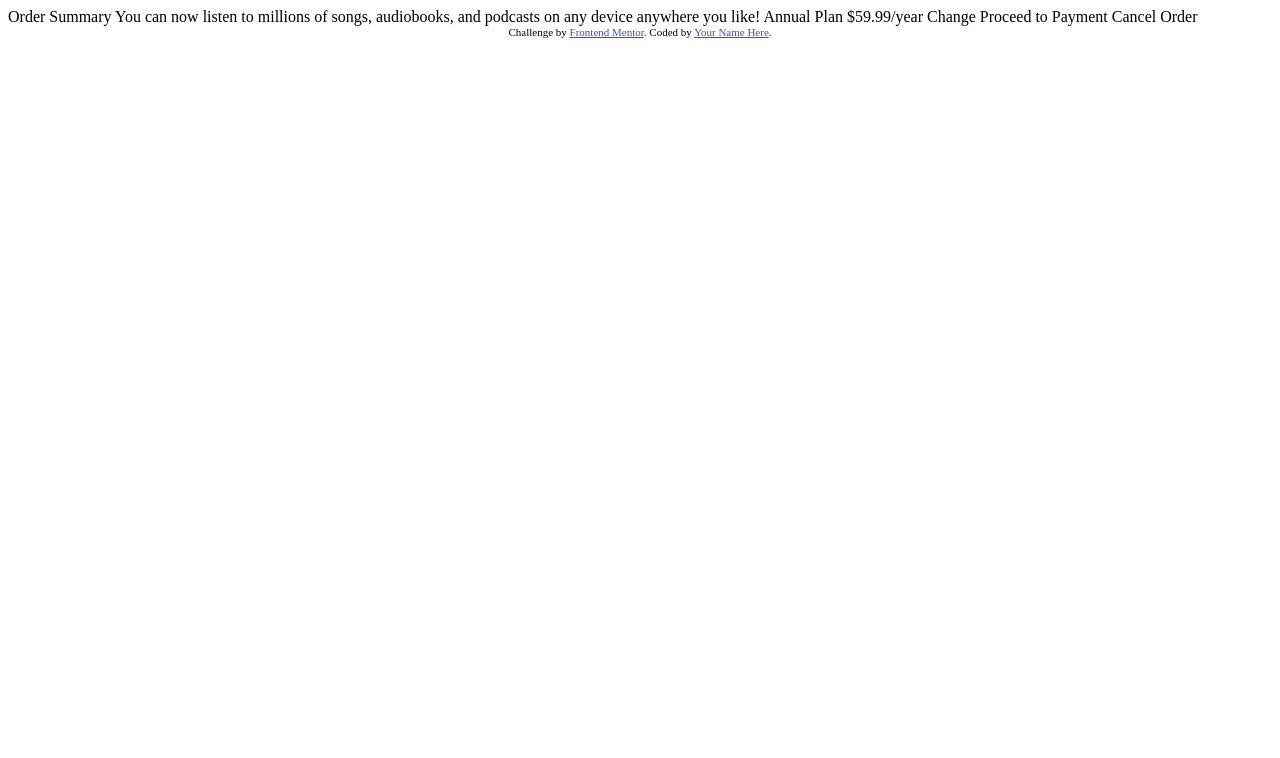
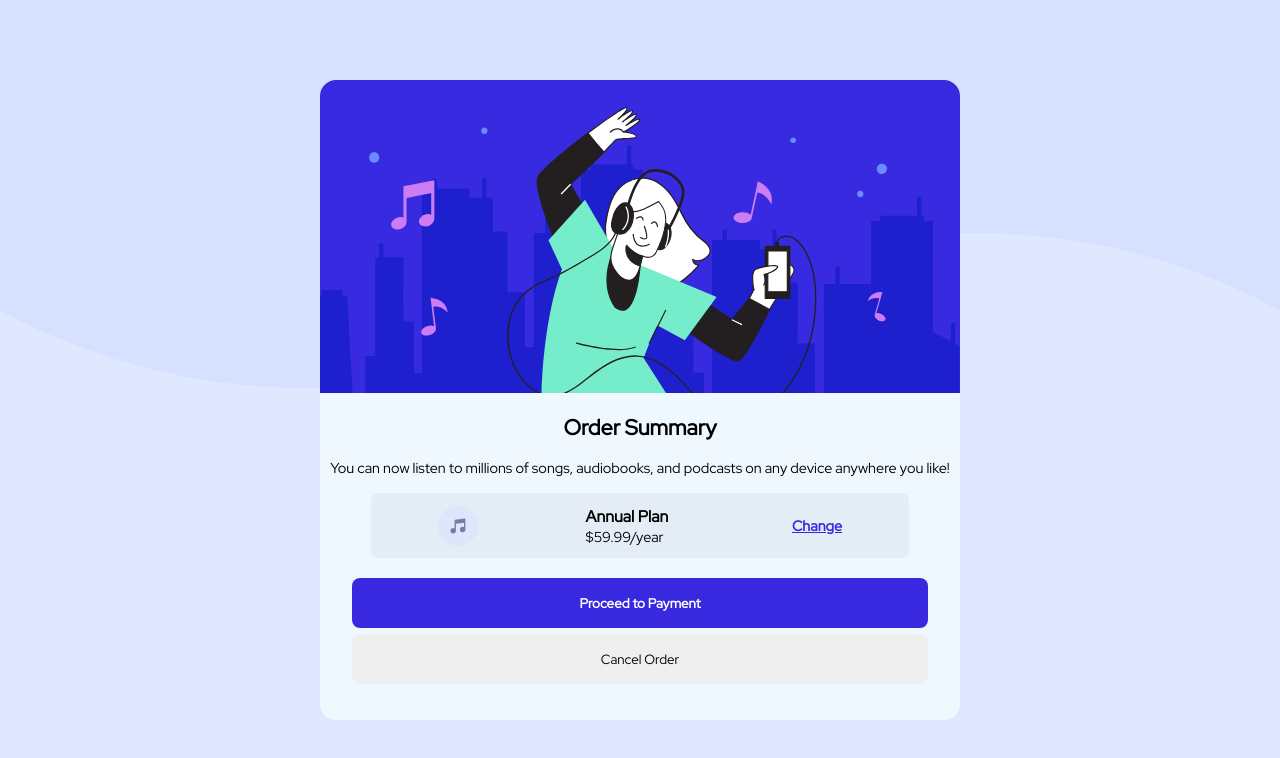
Before and after one commit to kristiansnts/order-summary-preview, a plain HTML site: page index.html in a window 1280 px wide. Drawn offline with Linux system fonts and the light colour scheme.

Commit message:
edit order plan

```diff
--- /dev/null
+++ b/css/styles.css
@@ -0,0 +1,99 @@
+* {
+    /* == CSS RESET == */
+    margin: 0;
+    padding: 0;
+
+    /* == Color Assets */
+    --bg-color: hsl(225, 100%, 94%);
+    --bg-color-button: hsl(245, 75%, 52%);
+    --bg-color-plan: hsla(224, 23%, 55%, .1);
+
+    /* Font Assets */
+    font-family: 'Red Hat Display', sans-serif;
+}
+
+body {
+    background-color: var(--bg-color);
+    background-image: url(../images/pattern-background-mobile.svg);
+    background-size: 100%;
+    background-repeat: no-repeat;
+    display: flex;
+    flex-direction: column;
+    min-height: 100vh;
+    align-items: center;
+    justify-content: center;
+}
+
+main {
+    width: 80vmin;
+    height: 80vh;
+    background-color: aliceblue;
+    border-radius: 1rem;
+    text-align: center;
+    font-size: .9rem;
+}
+
+.order-img img {
+    width: 100%;
+    border-radius: 1rem 1rem 0 0 ;
+}
+
+.order-summary {
+    padding: 1rem;
+    font-weight: bold;
+}
+
+.order-plan {
+    display: flex;
+    width: 80%;
+    padding: .8rem;
+    margin: 1rem auto;
+    background-color: var(--bg-color-plan);
+    border-radius: .5rem .5rem;
+    align-items: center;
+    justify-content: space-around;
+}
+
+.order-plan h2 {
+    font-size: 1rem;
+    font-weight: 700;
+}
+
+.order-plan a {
+    color: var(--bg-color-button);
+    font-weight: bold;
+}
+
+.order-plan .price {
+    display: flex;
+    flex-direction: column;
+    margin-right: 1rem;
+    align-items: flex-start;
+}
+
+.order-plan img {
+    width: 2.5rem;
+    height: 2.5rem;
+}
+
+.order-process button {
+    padding: 1rem 1rem;
+    margin: .2rem;
+    border: none;
+    width: 90%;
+    border-radius: .5rem;
+}
+
+.order-process button:first-child {
+    background-color: var(--bg-color-button);
+    color: white;
+    font-weight: bold;
+}
+
+/* == RESPONSIVE == */
+
+@media (min-width: 375px) {
+   body {
+    background-image: url(../images/pattern-background-desktop.svg);
+   }
+}
--- a/index.html
+++ b/index.html
@@ -3,35 +3,37 @@
 <head>
   <meta charset="UTF-8">
   <meta name="viewport" content="width=device-width, initial-scale=1.0"> <!-- displays site properly based on user's device -->
-
+  <link rel="preconnect" href="https://fonts.googleapis.com">
+  <link rel="preconnect" href="https://fonts.gstatic.com" crossorigin>
+  <link href="https://fonts.googleapis.com/css2?family=Red+Hat+Display:ital,wght@0,400;1,700&display=swap" rel="stylesheet">
   <link rel="icon" type="image/png" sizes="32x32" href="./images/favicon-32x32.png">
-
+  <link rel="stylesheet" href="css/styles.css">
   <title>Frontend Mentor | Order summary card</title>
-
-  <!-- Feel free to remove these styles or customise in your own stylesheet 👍 -->
-  <style>
-    .attribution { font-size: 11px; text-align: center; }
-    .attribution a { color: hsl(228, 45%, 44%); }
-  </style>
 </head>
 <body>
-
-  Order Summary
-
-  You can now listen to millions of songs, audiobooks, and podcasts on any
-  device anywhere you like!
-
-  Annual Plan
-  $59.99/year
-
-  Change
-
-  Proceed to Payment
-  Cancel Order
-
-  <div class="attribution">
-    Challenge by <a href="https://www.frontendmentor.io?ref=challenge" target="_blank">Frontend Mentor</a>.
-    Coded by <a href="#">Your Name Here</a>.
-  </div>
+  <main>
+    <section class="order-img">
+      <img src="./images/illustration-hero.svg" alt="flaticon woman dance and listening music">
+    </section>
+    <section class="order-summary">
+      <h1>Order Summary</h1>
+    </section>
+    <section class="order-desc">
+      <p>You can now listen to millions of songs, audiobooks, and podcasts on any
+        device anywhere you like!</p>
+    </section>
+    <div class="order-plan">
+      <img src="./images/icon-music.svg" alt="music icon">
+      <div class="price">
+        <span><h2>Annual Plan</h2></span>
+        <span><p>$59.99/year</p></span>
+      </div>
+      <a href="#">Change</a>
+    </div>
+    <div class="order-process">
+      <button type="submit">Proceed to Payment</button>
+      <button type="submit">Cancel Order</button>
+    </div>
+  </main>
 </body>
 </html>
```
